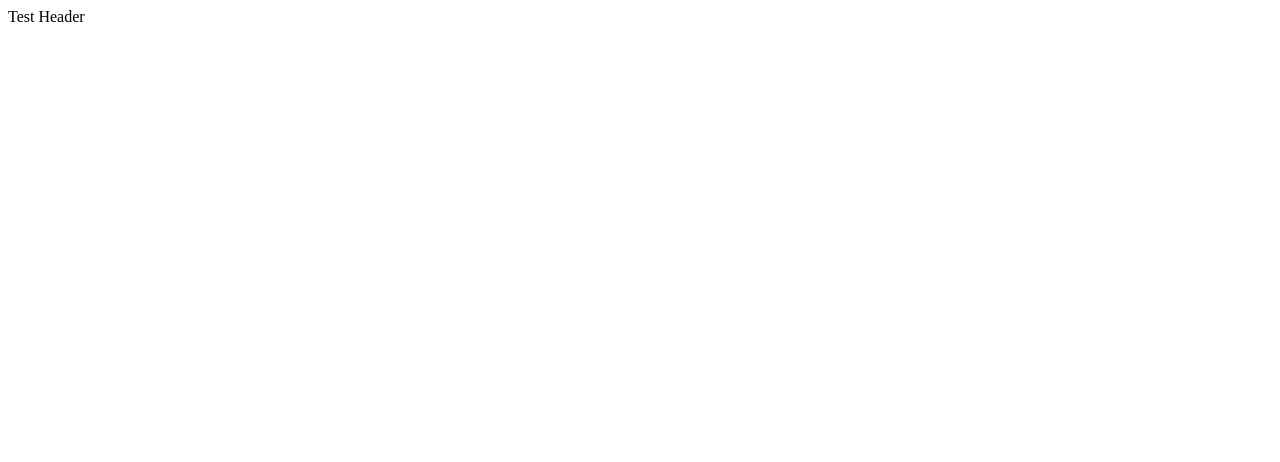
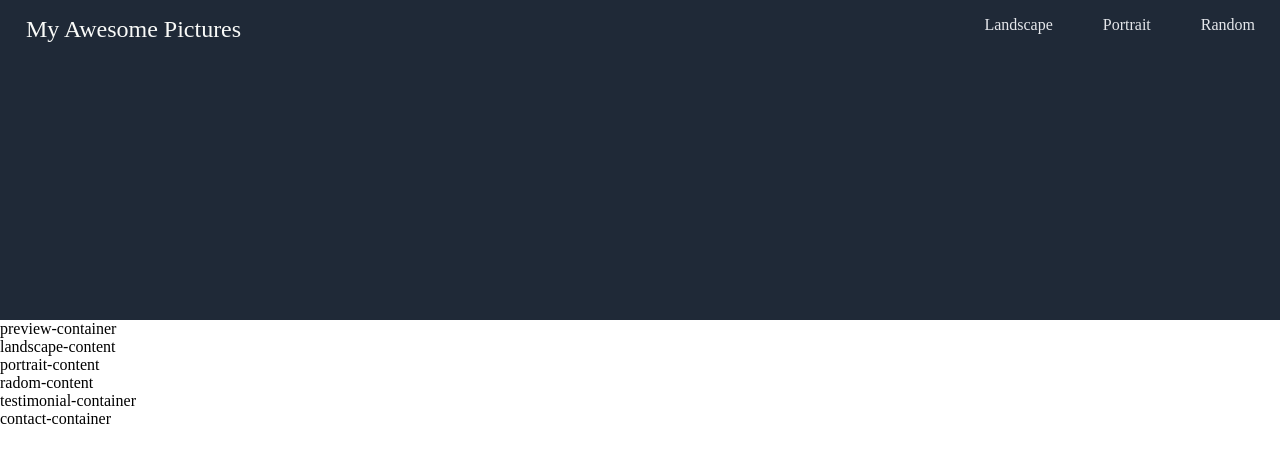
Before and after one commit to ZikValencia/myAwsomePictures, a plain HTML site: page index.html in a window 1280 px wide. Drawn offline with Linux system fonts and the light colour scheme.

Commit message:
Header nav bar and also added deporary text for sections

```diff
--- a/css/style.css
+++ b/css/style.css
@@ -0,0 +1,45 @@
+body {
+    margin: 0;
+    padding: 0;
+    width: 100%;
+}
+nav {
+    display: flex;
+    flex-direction: row;
+    justify-content: space-between;
+    position: absolute;
+    width: 100%;
+}
+.header-logo {
+    padding: 16px 26px 16px 26px;
+   color:  #F9FAF8;
+   font-size: 24px;
+   flex: 1;
+}
+.header-menu {
+    flex: 3;
+}
+.header-menu ul {
+    list-style: none;
+    flex-direction: row;
+    display: flex;
+    justify-content:flex-end;
+}
+.header-menu li {
+    padding-left: 25px;
+    padding-right: 25px;
+}
+.header-menu li a {
+    color: #e5e7eb;
+    text-decoration: none;
+}
+.header-menu li a:hover{
+    color: #a9a9a9;
+}
+.hero-container {
+    background-color: #1F2937;
+    height: 40vh;
+}
+.content-container {
+    width: 100%;
+}
--- a/index.html
+++ b/index.html
@@ -3,11 +3,44 @@
 <head>
     <meta charset="UTF-8">
     <meta name="viewport" content="width=device-width, initial-scale=1.0">
+    <link rel="stylesheet" href="css/style.css">
     <title>My Awesome Pictures</title>
 </head>
 <body>
-    <header>
-        Test Header
-    </header>
+    <nav>
+        <div class="header-logo">My Awesome Pictures</div>
+        <div class="header-menu">
+            <ul>
+                <li><a href="#landscape-content">Landscape</a></li>
+                <li><a href="#portrait-content">Portrait</a></li>
+                <li><a href="#radom-content">Random</a></li>
+            </ul>
+        </div>
+    </nav>
+    <div class="content-container">
+        <div class="hero-container">
+
+        </div>
+        <div class="preview-container">
+            preview-container
+        </div>
+        <div class="content-container">
+            <div id="landscape-content">
+                landscape-content
+            </div>
+            <div id="portrait-content">
+                portrait-content
+            </div>
+            <div id="radom-content">
+                radom-content
+            </div>
+        </div>
+        <div class="testimonial-container">
+            testimonial-container
+        </div>
+        <div class="contact-container">
+            contact-container
+        </div>
+    </div>
 </body>
 </html>
```
